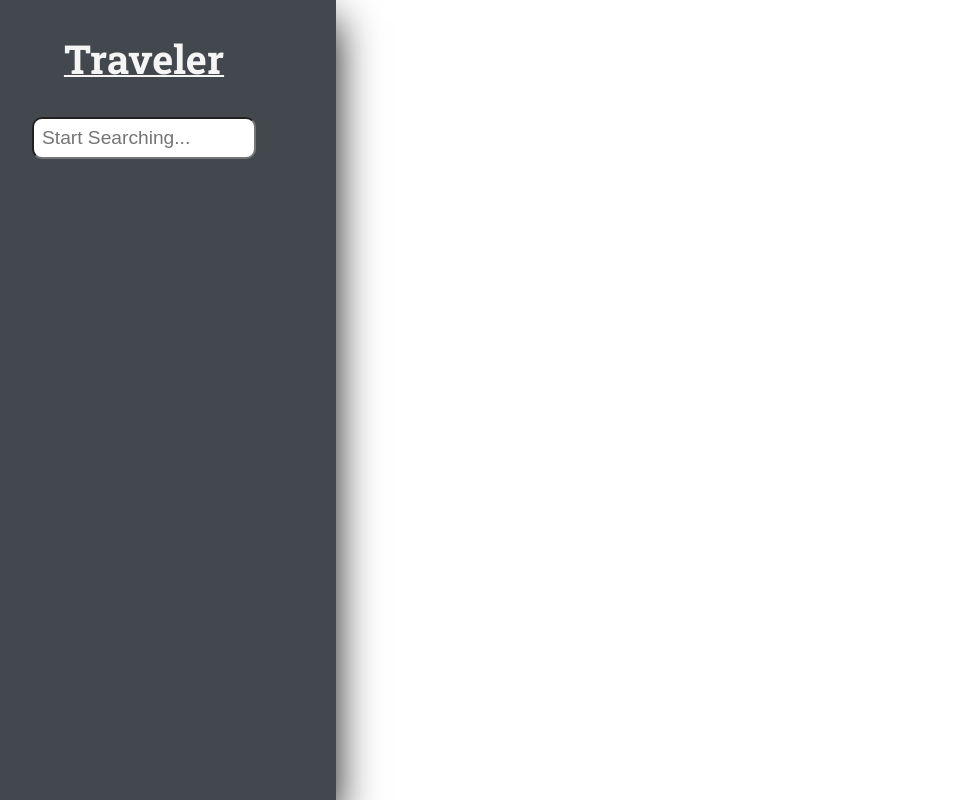
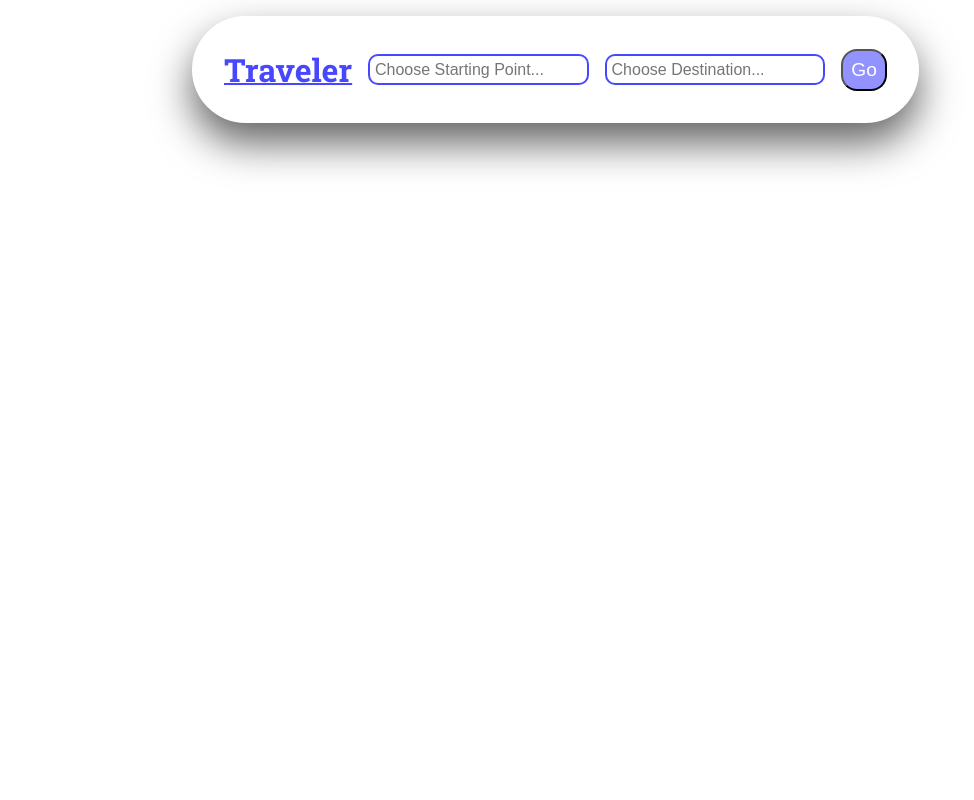
Before and after one commit to bradley-owens/Map-App, a plain HTML site: page index.html in a window 1280 px wide. Shown: the whole page, without its empty margins (48-1022 px from the left). Drawn offline with nearby package versions, Linux system fonts and the light colour scheme; a web font is replaced by a local one.

Commit message:
Change Styling of application

```diff
--- a/index.html
+++ b/index.html
@@ -29,13 +29,22 @@
   </head>
   <body>
     <div class="application-container">
-      <div class="search-container">
-        <h1 class="app-title">Traveler</h1>
-        <input
-          type="search"
-          id="place-search-input"
-          placeholder="Start Searching..."
-        />
+      <div class="user-container">
+        <div class="search-container">
+          <h1 class="app-title">Traveler</h1>
+          <input
+            type="search"
+            id="place-search-start"
+            placeholder="Choose Starting Point..."
+          />
+          <input
+            type="search"
+            id="place-search-destination"
+            placeholder="Choose Destination..."
+          />
+
+          <button class="submit">Go</button>
+        </div>
       </div>
       <div id="map"></div>
     </div>
--- a/styles.css
+++ b/styles.css
@@ -7,36 +7,54 @@
 body {
   overscroll-behavior-y: none;
   font-family: "Roboto Slab", serif;
-  color: whitesmoke;
+  color: rgba(0, 0, 255, 0.722);
 }
 
-.application-container {
-  display: flex;
+.user-container {
+  background-color: white;
+  position: absolute;
+  top: 1rem;
+  left: 15rem;
+  z-index: 999;
+  max-width: max-content;
+  padding: 2rem;
+  align-items: center;
+  justify-items: center;
+  border-radius: 10rem;
+  box-shadow: 0 20px 40px 0px rgba(0, 0, 0, 0.616);
+}
+
+.app-title {
+  font-size: 2rem;
+  text-decoration: 2px solid underline;
 }
 
 .search-container {
-  height: 100vh;
-  width: 30vw;
-  background-color: #42484d;
-  padding: 2rem;
-  text-align: center;
-  box-shadow: 0 20px 40px 0px rgba(0, 0, 0, 0.916);
+  display: flex;
+  gap: 1rem;
+  align-items: center;
 }
 
-.app-title {
-  font-size: 2.5rem;
-  margin-bottom: 2rem;
-  text-decoration: 2px solid underline;
+#place-search-start,
+#place-search-destination {
+  font-size: 1rem;
+  padding: 0.3rem;
+  border-radius: 10px;
+  width: 70%;
+  border: 2px solid rgba(0, 0, 255, 0.722);
 }
 
-#place-search-input {
+.submit {
   font-size: 1.2rem;
   padding: 0.5rem;
-  border-radius: 10px;
-  width: 70%;
+  border-radius: 1rem;
+  cursor: pointer;
+  background-color: rgba(0, 0, 255, 0.422);
+  color: white;
 }
 
 #map {
   height: 100vh;
-  width: 70vw;
+  width: 100%;
+  position: relative;
 }
```
